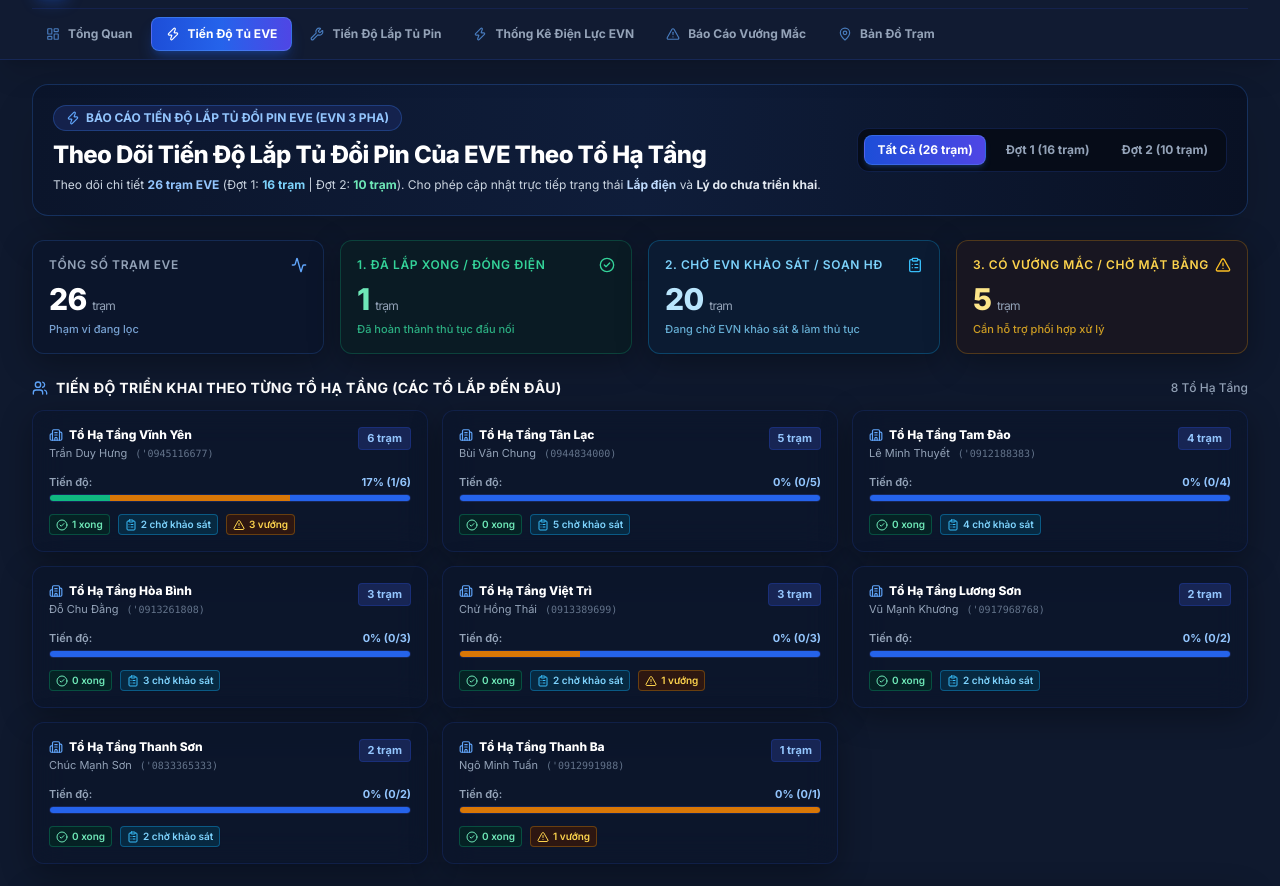
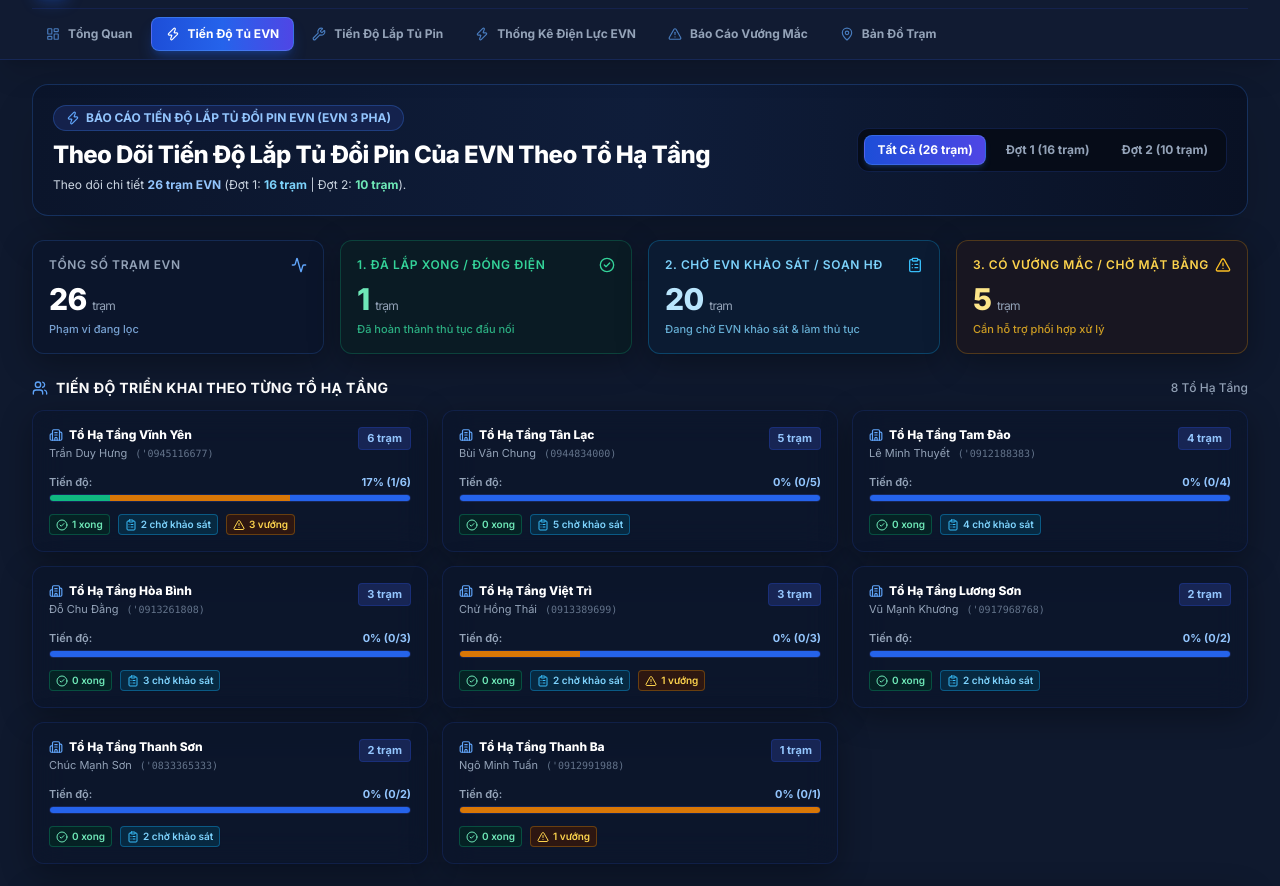
Before and after one commit to ttkdvp-prog/tudoipin, a React (Vite) app: page / in a window 1280 px wide. Shown: the part 56-942 px from the top of the page. Built offline with nearby package versions, Linux system fonts and the light colour scheme; the HTML template or start-up script is replaced by a standard one.

Commit message:
style: cap nhat tieu de theo yeu cau va doi ten EVE thanh EVN

```diff
--- a/src/components/EveProgressTab.jsx
+++ b/src/components/EveProgressTab.jsx
@@ -269,13 +269,13 @@ export default function EveProgressTab({ stations, onSelectStation, onUpdateStat
           <div>
             <div className="inline-flex items-center px-3 py-1 rounded-full text-xs font-bold bg-blue-950/80 text-blue-300 border border-blue-500/30 mb-2">
               <Zap className="w-3.5 h-3.5 mr-1.5 text-blue-400" />
-              BÁO CÁO TIẾN ĐỘ LẮP TỦ ĐỔI PIN EVE (EVN 3 PHA)
+              BÁO CÁO TIẾN ĐỘ LẮP TỦ ĐỔI PIN EVN (EVN 3 PHA)
             </div>
             <h2 className="text-xl md:text-2xl font-black text-white tracking-tight">
-              Theo Dõi Tiến Độ Lắp Tủ Đổi Pin Của EVE Theo Tổ Hạ Tầng
+              Theo Dõi Tiến Độ Lắp Tủ Đổi Pin Của EVN Theo Tổ Hạ Tầng
             </h2>
             <p className="text-xs text-slate-300 mt-1 max-w-3xl leading-relaxed">
-              Theo dõi chi tiết <strong className="text-blue-300">{eveStations.length} trạm EVE</strong> (Đợt 1: <strong className="text-sky-300">{dot1Count} trạm</strong> | Đợt 2: <strong className="text-emerald-300">{dot2Count} trạm</strong>). Cho phép cập nhật trực tiếp trạng thái <strong className="text-blue-200">Lắp điện</strong> và <strong className="text-slate-200">Lý do chưa triển khai</strong>.
+              Theo dõi chi tiết <strong className="text-blue-300">{eveStations.length} trạm EVN</strong> (Đợt 1: <strong className="text-sky-300">{dot1Count} trạm</strong> | Đợt 2: <strong className="text-emerald-300">{dot2Count} trạm</strong>).
             </p>
           </div>
 
@@ -319,7 +319,7 @@ export default function EveProgressTab({ stations, onSelectStation, onUpdateStat
       <div className="grid grid-cols-1 sm:grid-cols-2 lg:grid-cols-4 gap-4">
         <div className="glass-card rounded-xl p-4 border border-blue-500/20 bg-[#0c162c]/90">
           <div className="flex justify-between items-center text-xs font-semibold text-slate-400 uppercase tracking-wider">
-            <span>TỔNG SỐ TRẠM EVE</span>
+            <span>TỔNG SỐ TRẠM EVN</span>
             <Activity className="w-4 h-4 text-blue-400" />
           </div>
           <div className="text-3xl font-black text-white mt-2 tracking-tight">
@@ -376,7 +376,7 @@ export default function EveProgressTab({ stations, onSelectStation, onUpdateStat
           <div className="flex items-center space-x-2">
             <Users className="w-4 h-4 text-blue-400" />
             <h3 className="text-sm font-bold text-white uppercase tracking-wide">
-              Tiến Độ Triển Khai Theo Từng Tổ Hạ Tầng (Các Tổ Lắp Đến Đâu)
+              Tiến Độ Triển Khai Theo Từng Tổ Hạ Tầng
             </h3>
           </div>
           <span className="text-xs text-slate-400 font-medium">
@@ -512,18 +512,18 @@ export default function EveProgressTab({ stations, onSelectStation, onUpdateStat
             className="px-3.5 py-1.5 bg-blue-900/40 hover:bg-blue-800/60 text-blue-200 border border-blue-500/40 rounded-lg text-xs font-bold flex items-center space-x-1.5 transition-colors"
           >
             <Download className="w-3.5 h-3.5" />
-            <span>Xuất Excel EVE</span>
+            <span>Xuất Excel EVN</span>
           </button>
         </div>
       </div>
 
-      {/* Main EVE Station Data Table */}
+      {/* Main EVN Station Data Table */}
       <div className="glass-card rounded-xl overflow-hidden border border-blue-900/40 shadow-2xl">
         <div className="p-4 bg-[#080f1e]/90 border-b border-blue-900/40 flex items-center justify-between">
           <div>
             <h3 className="text-sm font-bold text-white flex items-center tracking-wide">
               <Zap className="w-4 h-4 text-blue-400 mr-2" />
-              Danh Sách Chi Tiết Trạm EVE & Chỉnh Sửa Trực Tiếp
+              Danh Sách Chi Tiết Trạm EVN & Chỉnh Sửa Trực Tiếp
             </h3>
             <p className="text-xs text-slate-400 mt-0.5">
               Cập nhật cột <strong className="text-blue-300">Lắp điện</strong> và <strong className="text-slate-300">Lý do chưa triển khai lắp điện</strong> ngay trên từng dòng.
@@ -557,7 +557,7 @@ export default function EveProgressTab({ stations, onSelectStation, onUpdateStat
                 <tr>
                   <td colSpan="8" className="py-12 text-center text-slate-400">
                     <AlertTriangle className="w-8 h-8 mx-auto text-slate-500 mb-2" />
-                    <p className="font-semibold text-slate-300">Không tìm thấy trạm EVE phù hợp</p>
+                    <p className="font-semibold text-slate-300">Không tìm thấy trạm EVN phù hợp</p>
                   </td>
                 </tr>
               ) : (
@@ -729,7 +729,7 @@ export default function EveProgressTab({ stations, onSelectStation, onUpdateStat
         {/* Footer */}
         <div className="bg-[#080f1e]/90 px-4 py-3 border-t border-blue-950 text-xs text-slate-400 flex flex-col sm:flex-row justify-between items-center gap-2">
           <div>
-            Hiển thị <strong className="text-white">{filteredEveStations.length}</strong> / <strong className="text-blue-300">{eveStations.length} trạm EVE</strong>
+            Hiển thị <strong className="text-white">{filteredEveStations.length}</strong> / <strong className="text-blue-300">{eveStations.length} trạm EVN</strong>
           </div>
           <div className="text-[11px] text-slate-500">
             Tự động đồng bộ 2 chiều dữ liệu thời gian thực
--- a/src/components/Navbar.jsx
+++ b/src/components/Navbar.jsx
@@ -4,7 +4,7 @@ import { LayoutDashboard, Wrench, Zap, AlertTriangle, MapPin, Settings, RefreshC
 export default function Navbar({ activeTab, setActiveTab, dataSource, onRefresh, onOpenSettings, lastUpdated, isSyncing }) {
   const tabs = [
     { id: 'overview', label: 'Tổng Quan', icon: LayoutDashboard },
-    { id: 'eve', label: 'Tiến Độ Tủ EVE', icon: Zap },
+    { id: 'eve', label: 'Tiến Độ Tủ EVN', icon: Zap },
     { id: 'installation', label: 'Tiến Độ Lắp Tủ Pin', icon: Wrench },
     { id: 'power', label: 'Thống Kê Điện Lực EVN', icon: Zap },
     { id: 'bottlenecks', label: 'Báo Cáo Vướng Mắc', icon: AlertTriangle },
```
